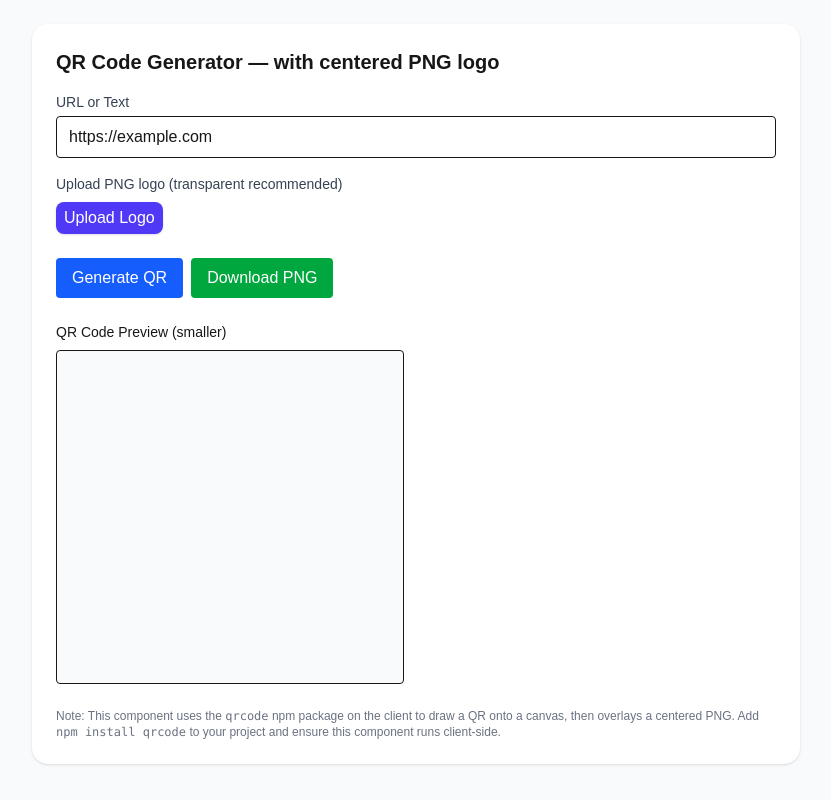
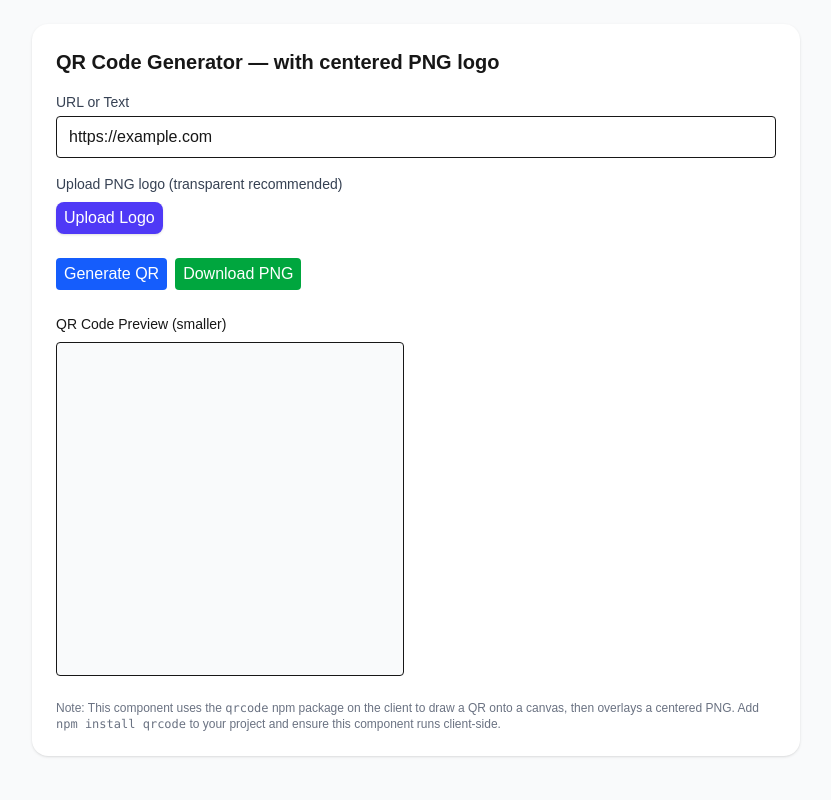
Before and after one commit to ToukirAhamedPigeon/makeqr, a Next.js app: page / in a window 1280 px wide. Shown: the whole page, without its empty margins (224-1055 px from the left). Built offline with nearby package versions, Linux system fonts and the light colour scheme.

Commit message:
Increase Size

```diff
--- a/app/page.tsx
+++ b/app/page.tsx
@@ -191,14 +191,14 @@ export default function QRWithLogo() {
         <div className="flex gap-2 mt-6">
           <button
             onClick={generate}
-            className="px-4 py-2 bg-blue-600 text-white rounded hover:bg-blue-700"
+            className="cursor-pointer px-2 py-1 bg-blue-600 text-white rounded hover:bg-blue-700"
             disabled={generating}
           >
             {generating ? "Generating..." : "Generate QR"}
           </button>
           <button
             onClick={downloadPNG}
-            className="px-4 py-2 bg-green-600 text-white rounded hover:bg-green-700"
+            className="cursor-pointer px-2 py-1 bg-green-600 text-white rounded hover:bg-green-700"
           >
             Download PNG
           </button>
```
